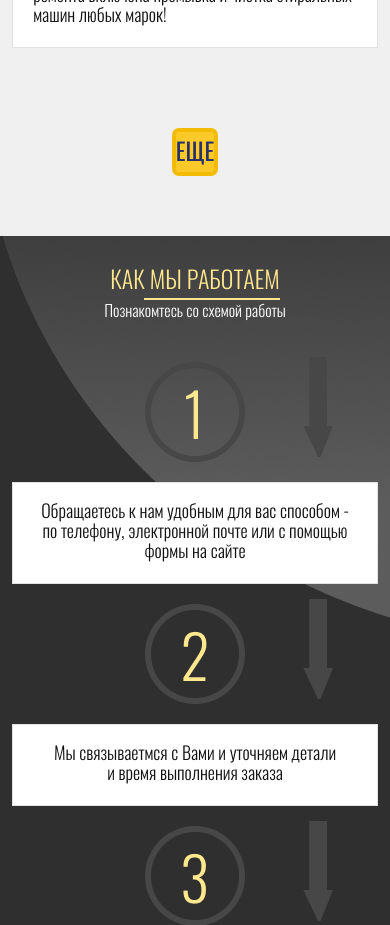
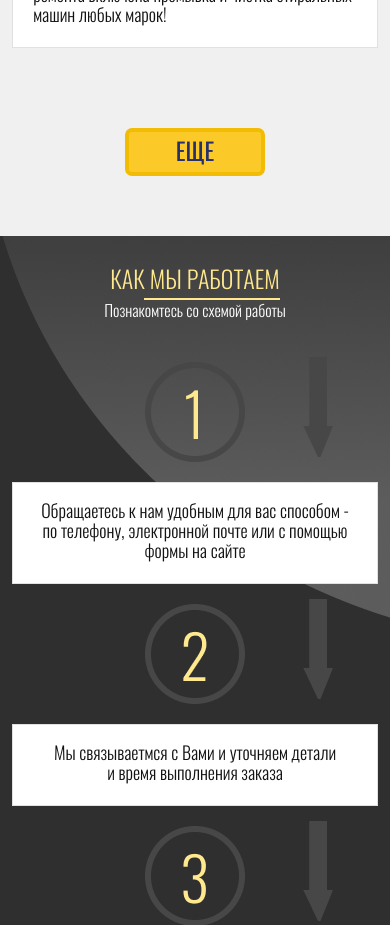
Before and after one commit to Powenga/scnonstop_v_2, a React (Create React App) app: page / in a window 390 px wide. Shown: the part 4240-5165 px from the top of the page. Built offline with nearby package versions, Linux system fonts and the light colour scheme.

Commit message:
fix: news

```diff
--- a/src/components/News/News.css
+++ b/src/components/News/News.css
@@ -21,7 +21,8 @@
 .news__more {
   display: block;
   margin: 0 auto;
-  max-width: 150px;
+  max-width: 180px;
+  width: 100%;
 }
 
 
@@ -32,16 +33,26 @@
   }
 }
 
-@media screen and (max-width: 964px) {
+@media screen and (max-width: 1024px) {
   .news__container {
     width: 100%;
-    flex-wrap: wrap;
     margin-top: 52px;
     margin-bottom: 52px;
   }
   .news__item {
+    margin-bottom: 26px;
+  }
+  .news__more {
+    max-width: 150px;
+  }
+}
+
+@media screen and (max-width: 964px) {
+  .news__container {
+    flex-wrap: wrap;
+  }
+  .news__item {
     flex-basis: calc(3 / 6 * 100% - 3 / 6 * 20px);
-    margin-bottom: 26px;
   }
 }
 
@@ -60,4 +71,7 @@
     flex-basis: 100%;
     margin-bottom: 40px;
   }
+  .news__more {
+    max-width: 140px;
+  }
 }
```
